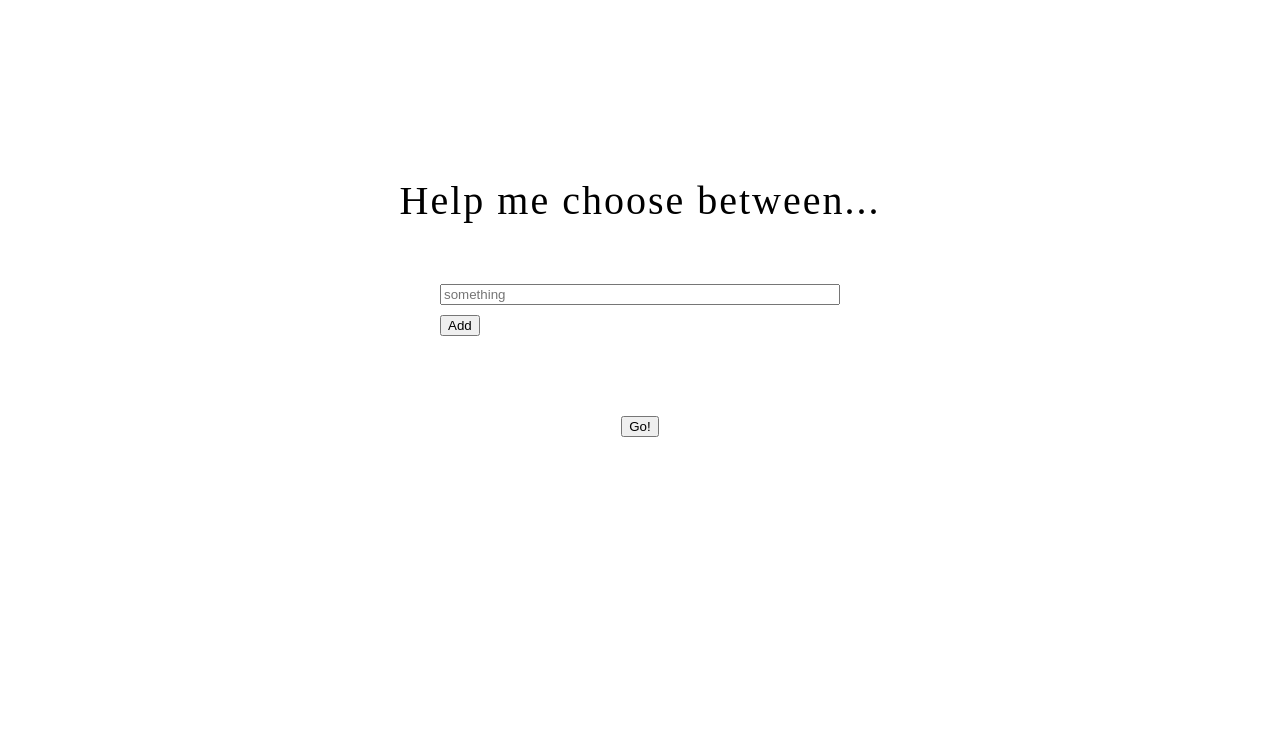
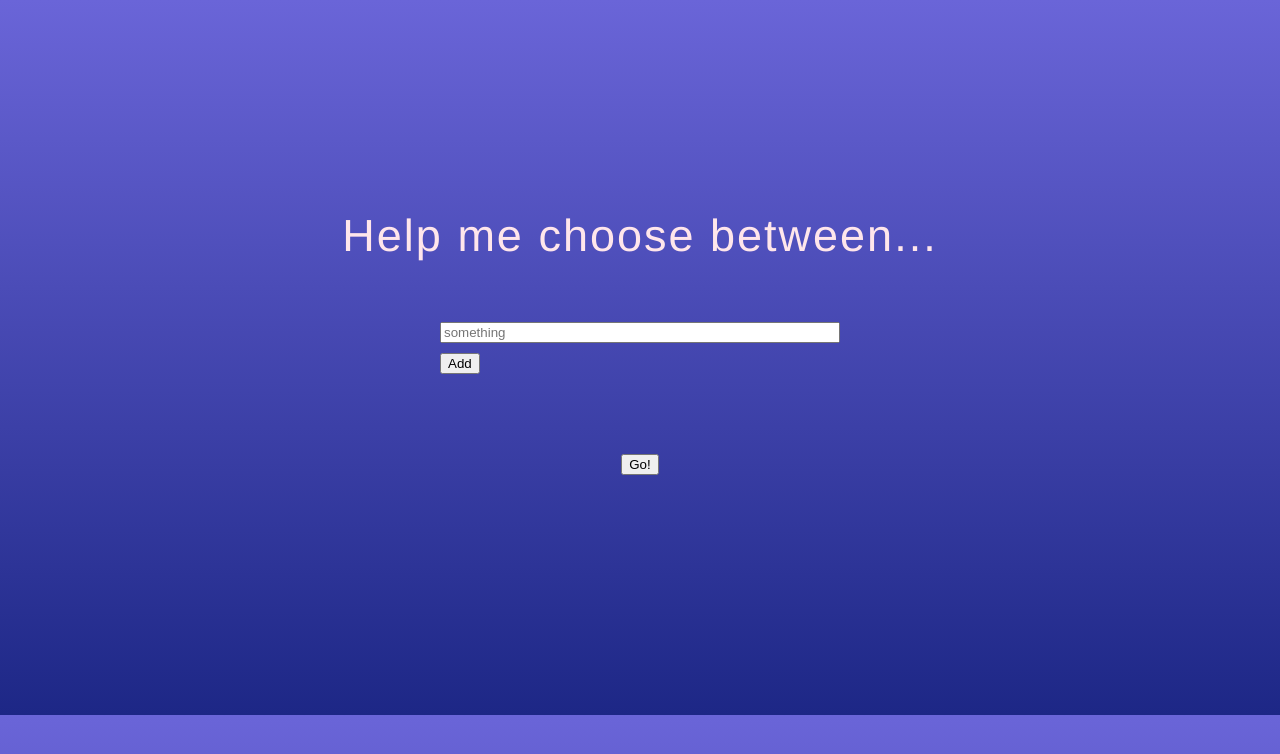
Before and after one commit to isabellrosen/help-me-choose, a plain HTML site: page index.html in a window 1280 px wide. Drawn offline with nearby package versions, Linux system fonts and the light colour scheme.

Commit message:
Dag 3
Lagt till bakgund och ändrat titel

```diff
--- a/main.css
+++ b/main.css
@@ -1,16 +1,20 @@
 body {
+background: linear-gradient(#6A65D8, #1D2786);
 display: flex;
 flex-direction: column;
 justify-content: center;
 align-items: center;
-margin-top: 150px;
+margin-top: 180px;
+margin-bottom: 240px;
 }
 
 h1 {
   font-weight: lighter;
-  font-size: 40px;
+  font-family: helvetica;
+  font-size: 45px;
   letter-spacing: 2px;
   margin-bottom: 0px;
+  color: #FFE6EB
 }
 
 .inputSection {
```
Also changed, not shown: index.html (+0 -1 lines), 3 other files.
